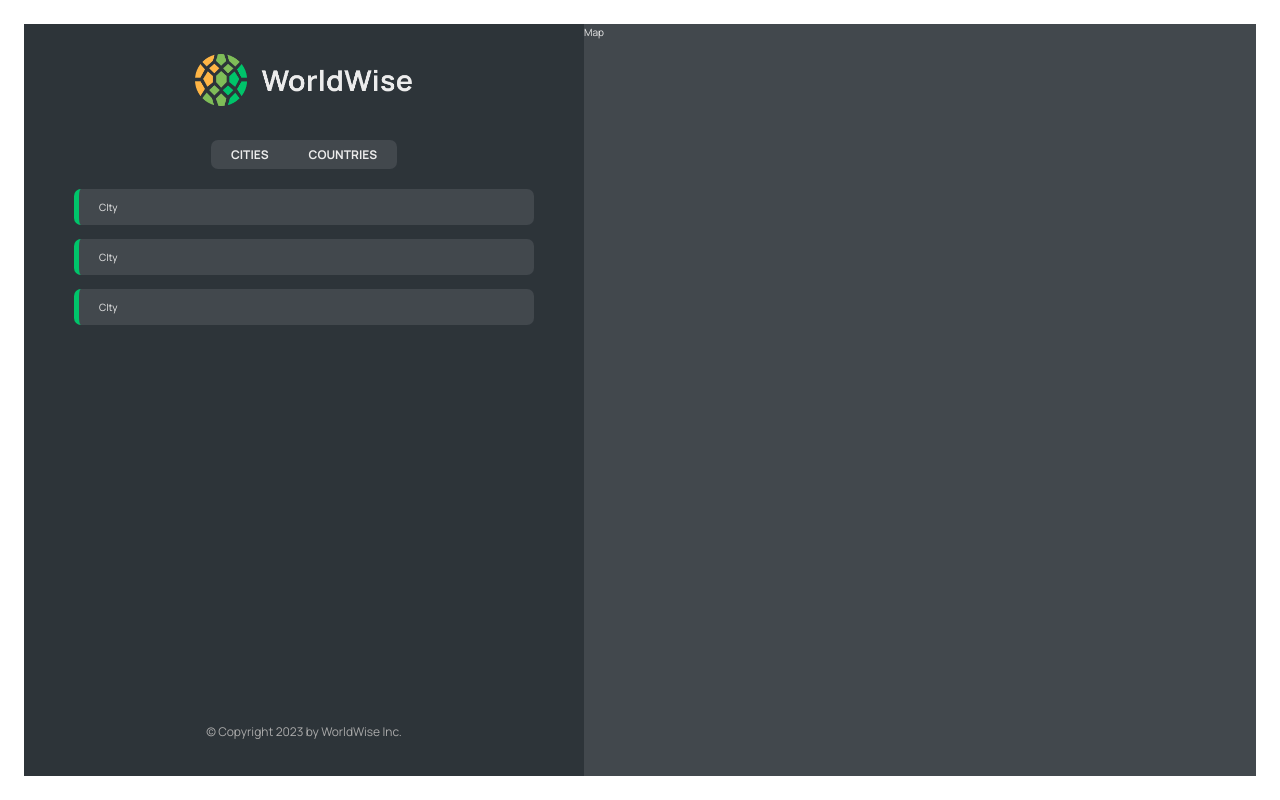
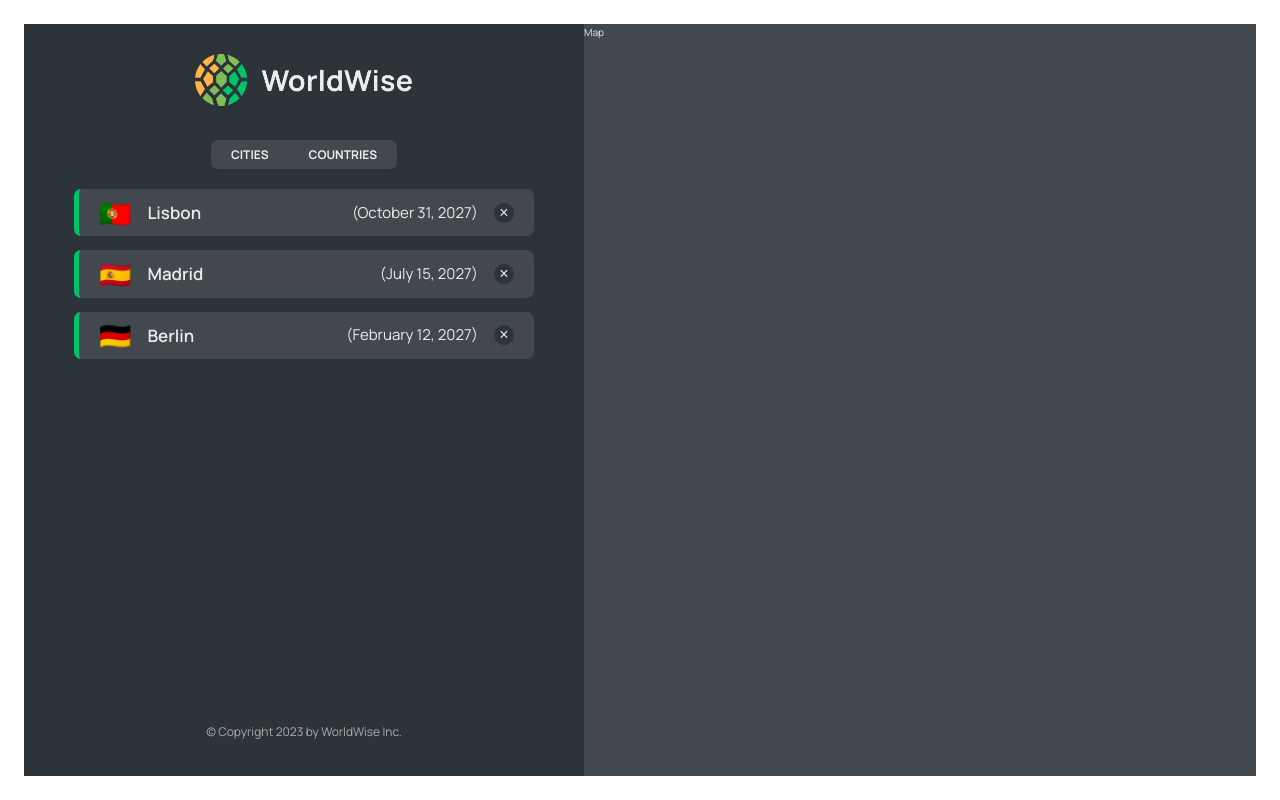
Before and after one commit to md-anas-sabah/worldwise, a React (Create React App) app: page /app in a window 1280 px wide. Built offline with nearby package versions, Linux system fonts and the light colour scheme; data requests are answered from the project's data file.

Commit message:
added cities

```diff
--- a/package.json
+++ b/package.json
@@ -18,7 +18,7 @@
     "build": "react-scripts build",
     "test": "react-scripts test",
     "eject": "react-scripts eject",
-    "server": "json-server --watch data/cities.json --port 9000 --delay 500"
+    "server": "json-server --watch data/cities.json --port 9000 --delay 1000"
   },
   "eslintConfig": {
     "extends": [
--- a/src/components/CityItem.jsx
+++ b/src/components/CityItem.jsx
@@ -1,7 +1,23 @@
 import styles from "./CityItem.module.css";
 
+const formatDate = (date) =>
+  new Intl.DateTimeFormat("en", {
+    day: "numeric",
+    month: "long",
+    year: "numeric",
+  }).format(new Date(date));
+
 function CityItem({ city }) {
-  return <li className={styles.cityItem}>CIty</li>;
+  console.log(city);
+  const { cityName, date, emoji } = city;
+  return (
+    <li className={styles.cityItem}>
+      <span className={styles.emoji}>{emoji}</span>
+      <h3 className={styles.name}>{cityName}</h3>
+      <time className={styles.date}>({formatDate(date)})</time>
+      <button className={styles.deleteBtn}>&times;</button>
+    </li>
+  );
 }
 
 export default CityItem;
--- a/src/components/CityList.jsx
+++ b/src/components/CityList.jsx
@@ -1,9 +1,13 @@
 import CityItem from "./CityItem";
 import styles from "./CityList.module.css";
 import Spinner from "./Spinner";
+import Message from "./Message";
 
 function CityList({ cities, isLoading }) {
   if (isLoading) <Spinner />;
+
+  if (!cities.length)
+    return <Message message="Add your city by clicking on your city on the map" />;
 
   return (
     <ul className={styles.cityList}>
```
